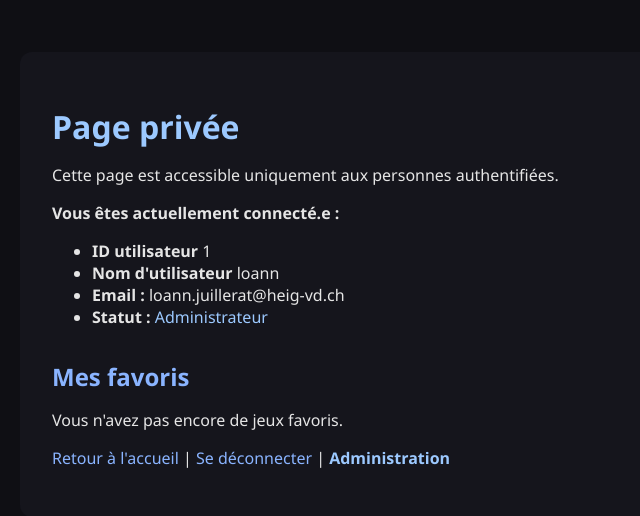
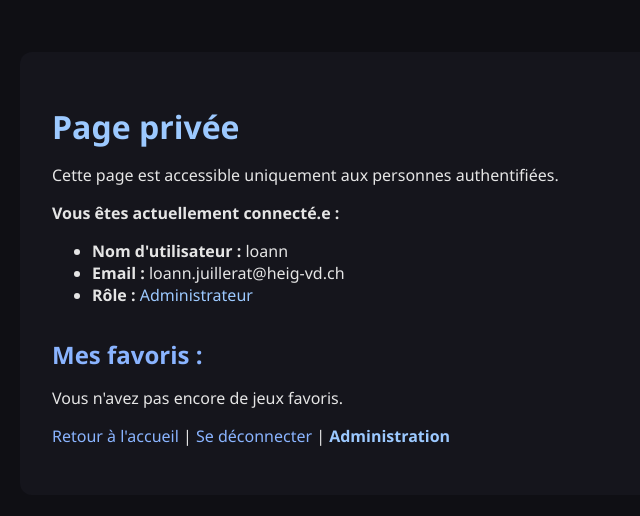
Before and after one commit to El-cacahu3te/ProgServ2, a PHP site: page /private.php in a window 1280 px wide. Shown: the top 516 px of the page, without its empty margins (0-640 px from the left). Run offline with PHP 8.4, Linux system fonts and the light colour scheme; a user stored in the database is signed in; data comes from the database, SQL or seed files in the repository; data that the repository does not hold is empty.

Commit message:
Corrections private
Supression de l'id utilisateur et changements traductions.

```diff
--- a/public/private.php
+++ b/public/private.php
@@ -103,11 +103,10 @@ if ($_SERVER['REQUEST_METHOD'] === 'POST' && isset($_POST['action'], $_POST['gam
         <p><strong><?= htmlspecialchars($traductions['private_welcome']) ?></strong></p>
 
         <ul>
-            <li><strong><?= htmlspecialchars($traductions['private_id']) ?></strong> <?= htmlspecialchars($userId) ?></li>
             <li><strong><?= htmlspecialchars($traductions['private_username']) ?></strong> <?= htmlspecialchars($username) ?></li>
             <li><strong>Email :</strong> <?= htmlspecialchars($email) ?></li>
             <?php if ($isAdmin): ?>
-                <li><strong>Statut :</strong> <span style="color: #9cc9ff;">Administrateur</span></li>
+                <li><strong><?= htmlspecialchars($traductions['private_role']) ?></strong> <span style="color: #9cc9ff;">Administrateur</span></li>
             <?php endif; ?>
         </ul>
 
--- a/src/i18n/translations/en.php
+++ b/src/i18n/translations/en.php
@@ -44,9 +44,9 @@ return [
     'private_page' => 'Private page',
     'private_msg' => 'This page is only accessible to signed on users.',
     'private_welcome' => 'You are connected:',
-    'private_id' => 'User ID',
-    'private_username' => 'Username',
-    'my_favorites' => 'Favorites',
+    'private_username' => 'Username:',
+    'private_role' => 'Role:',
+    'my_favorites' => 'Favorites:',
 
     'return_home' => 'Go back home',
     'logout' => 'Log out',
--- a/src/i18n/translations/fr.php
+++ b/src/i18n/translations/fr.php
@@ -46,9 +46,9 @@ return [
     'private_page' => 'Page privée',
     'private_msg' => 'Cette page est accessible uniquement aux personnes authentifiées.',
     'private_welcome' => 'Vous êtes actuellement connecté.e :',
-    'private_id' => 'ID utilisateur',
-    'private_username' => 'Nom d\'utilisateur',
-    'my_favorites' => 'Mes favoris',
+    'private_username' => 'Nom d\'utilisateur :',
+    'private_role' => 'Rôle :',
+    'my_favorites' => 'Mes favoris :',
 
     'return_home' => 'Retour à l\'accueil',
     'logout' => 'Se déconnecter',
```
